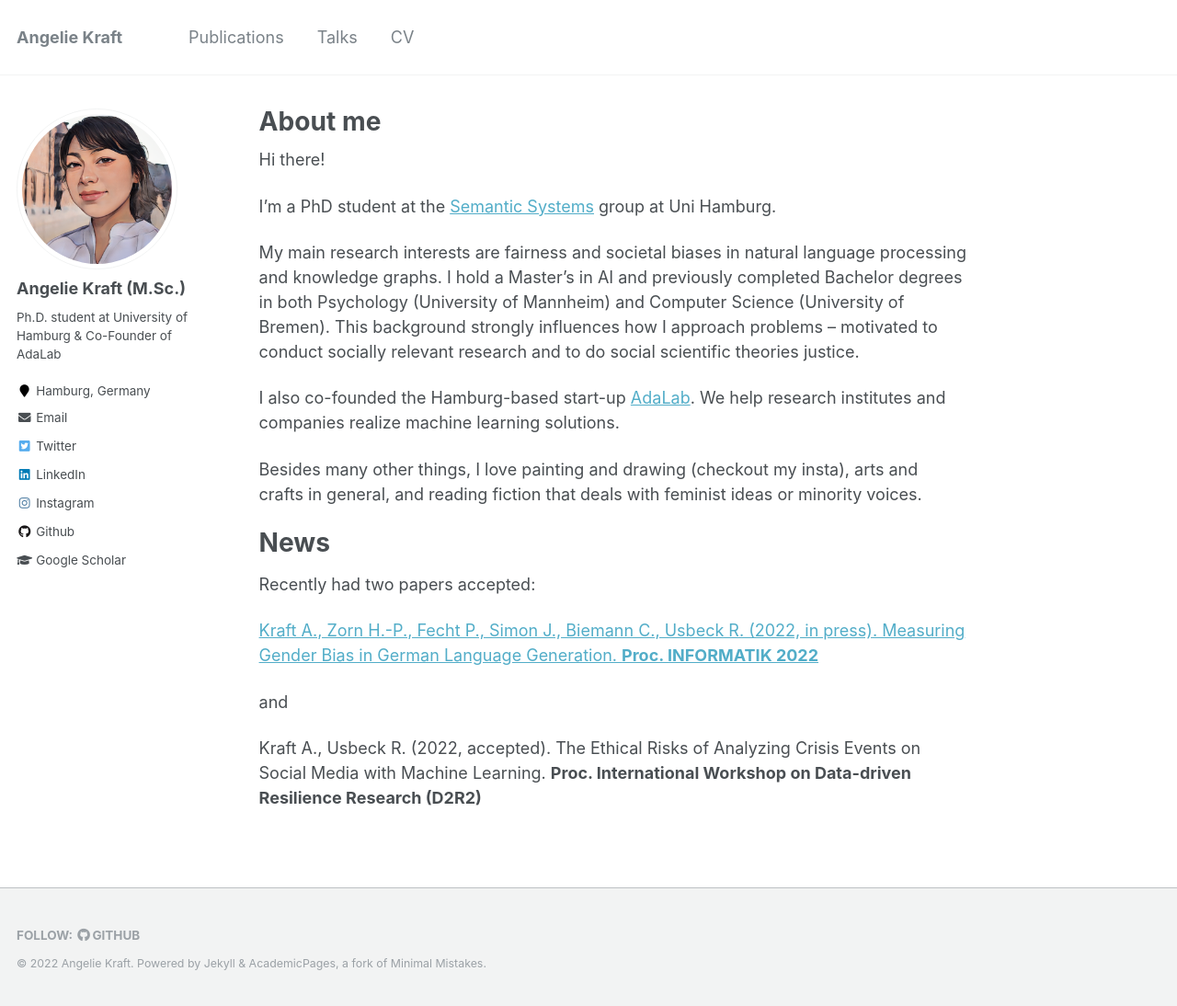
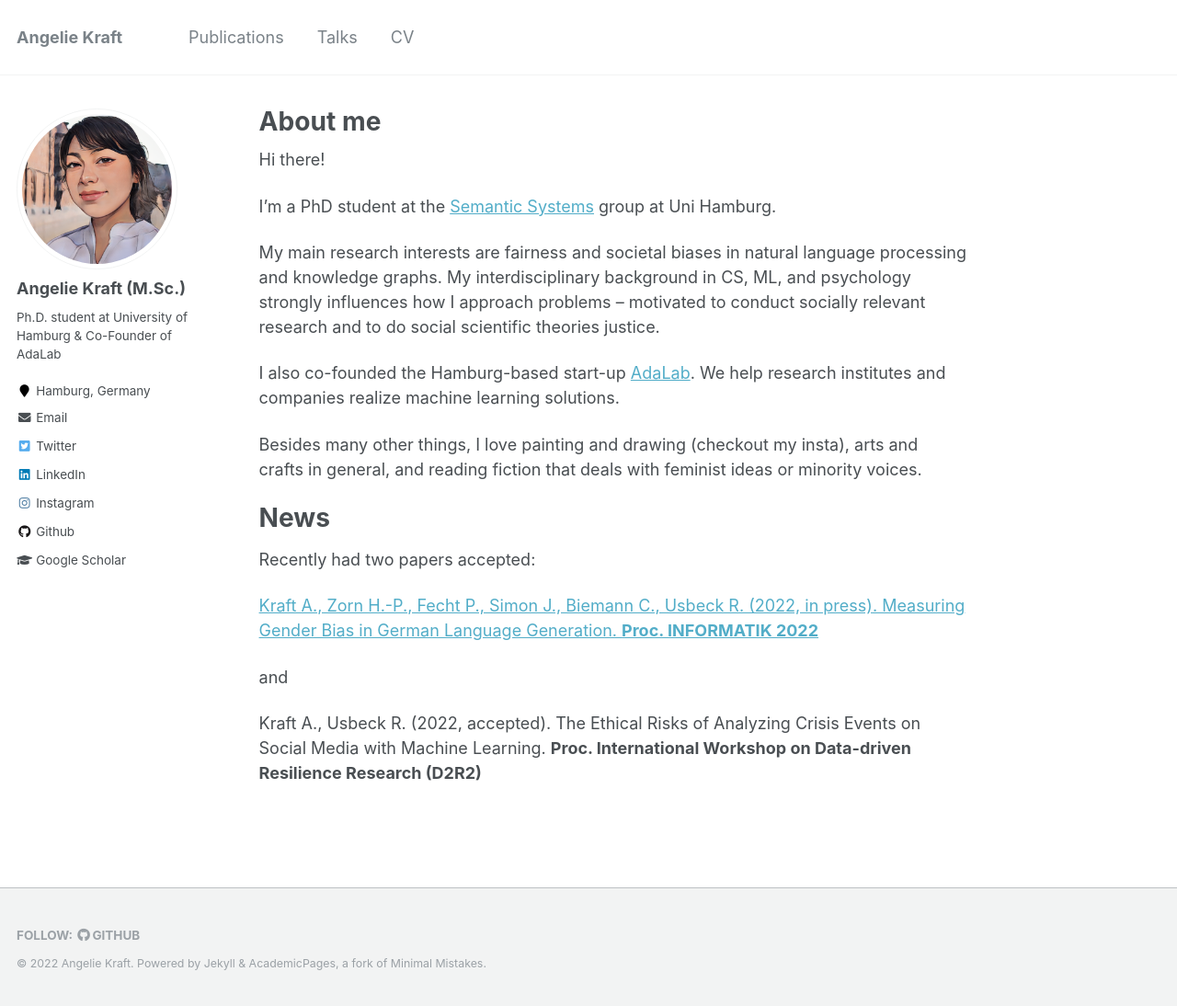
Before and after one commit to krangelie/krangelie.github.io, a Jekyll site: the page built from _pages/about.md, in a window 1280 px wide and 1094 px high. Shown: the whole window at 92% size. Built offline with Jekyll 4.4.1, drawn with Linux system fonts in a browser that asks for light colours.

Commit message:
update about

```diff
--- a/_pages/about.md
+++ b/_pages/about.md
@@ -11,7 +11,7 @@ Hi there!
 
 I'm a PhD student at the [Semantic Systems](https://www.inf.uni-hamburg.de/en/inst/ab/sems/home.html) group at Uni Hamburg.
 
-My main research interests are fairness and societal biases in natural language processing and knowledge graphs. I hold a Master's in AI and previously completed Bachelor degrees in both Psychology (University of Mannheim) and Computer Science (University of Bremen). This background strongly influences how I approach problems -- motivated to conduct socially relevant research and to do social scientific theories justice.
+My main research interests are fairness and societal biases in natural language processing and knowledge graphs. My interdisciplinary background in CS, ML, and psychology strongly influences how I approach problems -- motivated to conduct socially relevant research and to do social scientific theories justice.
 
 I also co-founded the Hamburg-based start-up [AdaLab](https://adalab.ai/). We help research institutes and companies realize machine learning solutions.
 
```
